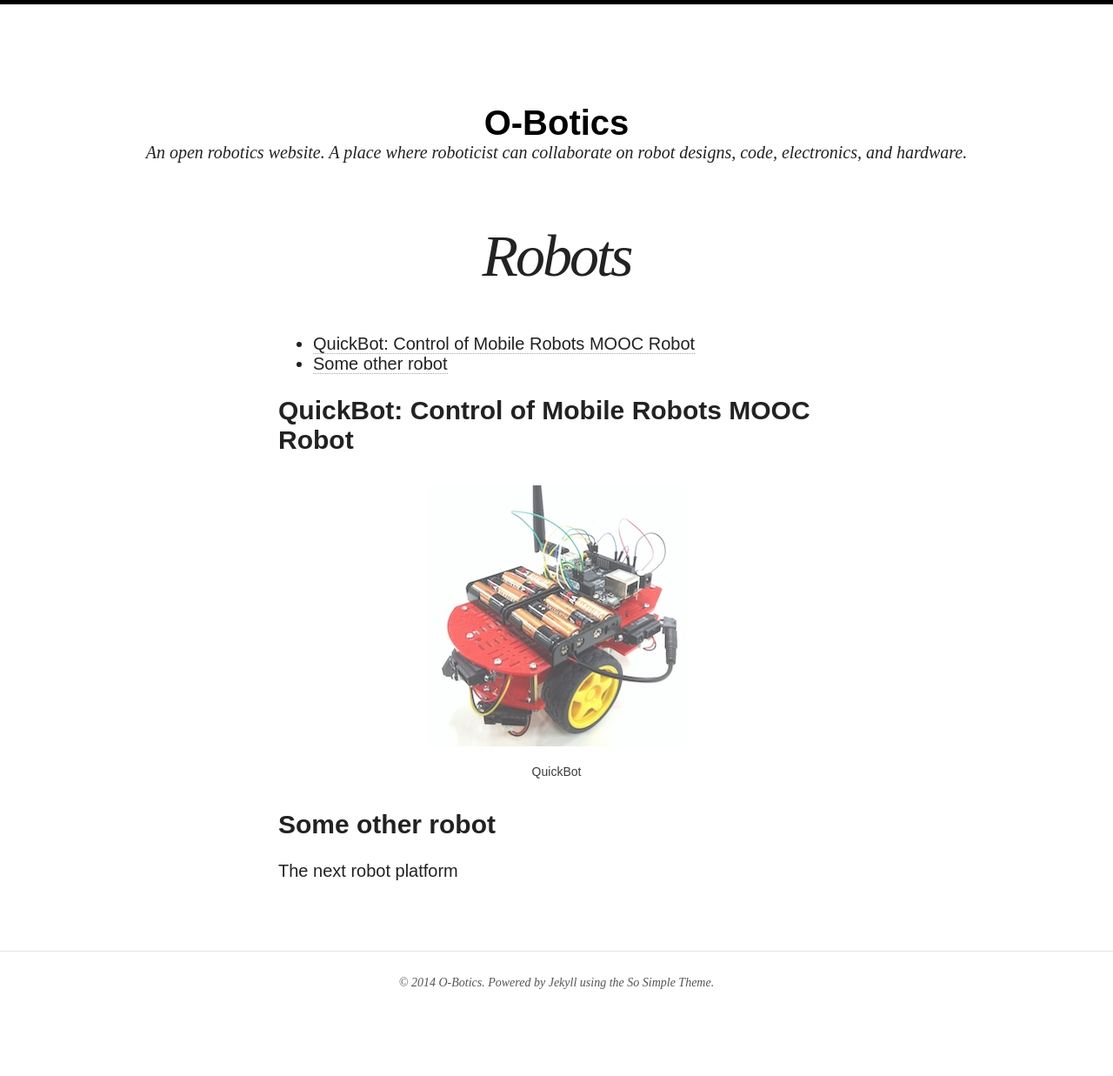
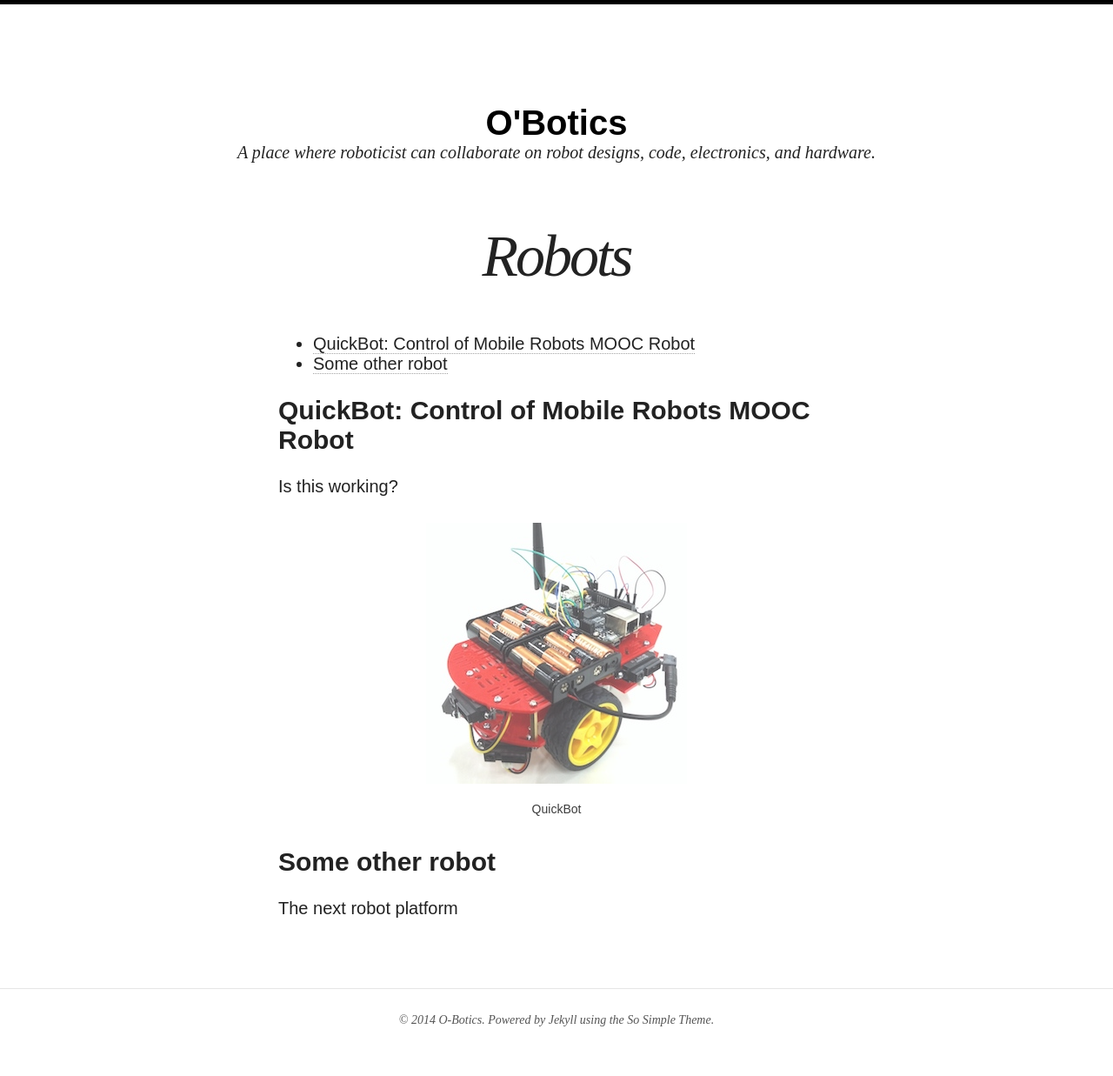
Before and after one commit to o-botics/o-botics.github.io, a Jekyll site: the page built from robots.md, in a window 1280 px wide. Shown: the whole page at 87% size. Built offline with Jekyll 4.4.1, drawn with Linux system fonts in a browser that asks for light colours; nearby versions of some CDN libraries; before the commit the page ends 1194 px from its top, so only the background shows below that.

Commit message:
Testing robotA page with Disqus comments.

```diff
--- a/_config.yml
+++ b/_config.yml
@@ -1,6 +1,6 @@
-title:            O-Botics
+title:            O'Botics
 tagline:          Open roBotics
-description:      An open robotics website. A place where roboticist can collaborate on robot designs, code, electronics, and hardware.
+description:      A place where roboticist can collaborate on robot designs, code, electronics, and hardware.
 # Your site's domain goes here. Leave localhost server or blank when working locally.
 url:              http://o-botics.org
 
@@ -30,6 +30,8 @@
 # Links to include in top navigation
 # For external links add external: true
 links:
+  - title: Home
+    url: /
   - title: About
     url: /about/
   - title: Posts
--- a/robots.md
+++ b/robots.md
@@ -12,8 +12,10 @@
 
 ## QuickBot: Control of Mobile Robots MOOC Robot
 
+Is this working?
+
 <figure><center>
-  <a href="{{ site.url }}/robots/quickbot"><img src="{{ site.url }}/images/quickbot-red-icon.jpg" alt="QuickBot"></a>
+  <a href="{{ site.url }}/robots/robotA.html"><img src="{{ site.url }}/images/quickbot-red-icon.jpg" alt="QuickBot"></a>
   <figcaption>QuickBot</figcaption>
 </center></figure>
 
```
Also changed, not shown: about.md (+3 -7 lines), robots/robotA.md (added, +23 -0 lines).
